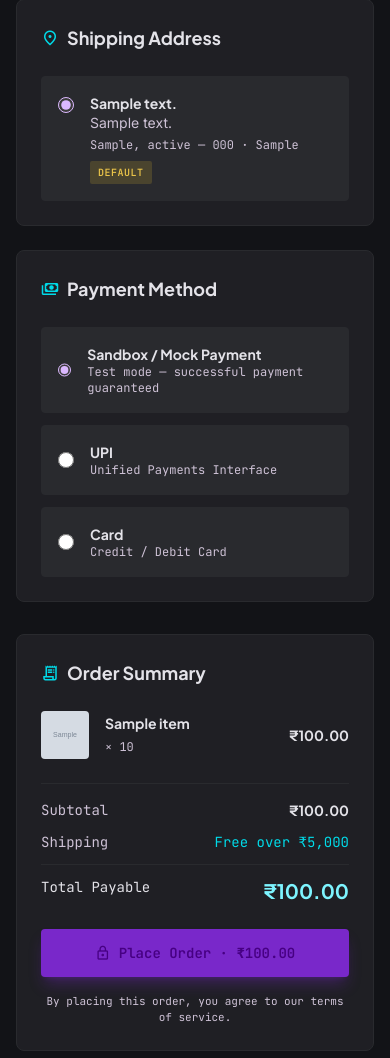
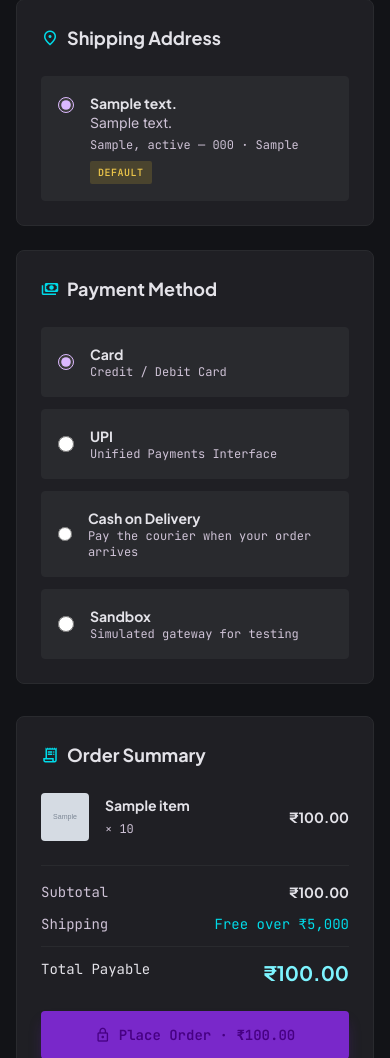
Before and after one commit to aly-osha/NovaChrono, a Django app: page /checkout/ in a window 390 px wide. Shown: the part 207-1265 px from the top of the page. Run offline with Django 5.2, Linux system fonts and the light colour scheme; a user stored in the database is signed in; tables that the repository leaves empty hold one stand-in row (values such as "Sample post"); grey boxes marked "Sample" are stand-in pictures; some libraries are stand-ins or nearby versions.

Commit message:
fix(orders): add cash on delivery and repair failed checkout
Orders appeared not to confirm because the checkout page still rendered a payment form when the buyer had no saved address. Submitting it found no address, flashed a message and redirected straight back to /checkout/, so the attempt looked like a silent failure. It now redirects to Add Address.

Adds cash on delivery. A COD order is confirmed on placement but its payment stays pending with no paid_at, because cash is not collected until the courier arrives; card, UPI and sandbox settle immediately.

Also freezes the shipping_* snapshot onto the order at checkout (schema rule 9) — previously the columns existed but were left empty, so order history could not be rendered independently of the saved address.

Two security fixes found while testing this:
- /admin/orders/ rendered every customer's order, address and phone included, to anonymous visitors. The view defined an is_admin check and never applied it.
- /admin/activity/ returned 500 because {{ log.admin_user.email|default:... }} resolves the attribute on None before the default filter can catch it.

```diff
--- a/orders/views.py
+++ b/orders/views.py
@@ -1,13 +1,16 @@
 """
 orders/views.py
 """
-from django.contrib.auth.decorators import login_required
+from django.contrib.auth.decorators import login_required, user_passes_test
 from django.shortcuts import render, redirect, get_object_or_404
 from django.contrib import messages
 from django.db import transaction
 from django.db.models import Sum
 
-from .models import Order, OrderItem, Payment, STATUS_CHOICES
+from .models import (
+    Order, OrderItem, Payment, STATUS_CHOICES,
+    PAYMENT_METHOD_CHOICES, CASH_ON_DELIVERY,
+)
 from cart.models import Cart
 from accounts.models import Address
 from analytics.models import ActivityLog
@@ -15,8 +18,8 @@ from analytics.models import ActivityLog
 
 @login_required
 def checkout(request):
-    cart = Cart.objects.get(buyer=request.user)
-    if not cart.items.exists():
+    cart = Cart.objects.filter(buyer=request.user).first()
+    if cart is None or not cart.items.exists():
         messages.warning(request, "Your cart is empty.")
         return redirect("cart")
 
@@ -30,10 +33,29 @@ def checkout(request):
             )
             return redirect("cart")
 
-    addresses = request.user.addresses.filter(is_active=True) if hasattr(Address, 'is_active') else request.user.addresses.all()
+    addresses = list(request.user.addresses.all())
+
+    # No saved address: show the page with an explanation instead of rendering
+    # a payment form that cannot succeed. Previously this fell through to the
+    # POST branch, found no address, and redirected back to /checkout/ with a
+    # flash the user could miss — orders looked like they silently failed.
+    if not addresses and request.method == "POST":
+        messages.error(
+            request,
+            "Add a delivery address before placing your order.",
+        )
+        return redirect("address_create")
+
     if request.method == "POST":
         address_id = request.POST.get("address")
-        payment_method = request.POST.get("payment_method", "sandbox")
+        payment_method = request.POST.get("payment_method", "card")
+
+        # Reject a method the model does not accept instead of letting it
+        # through to the DB layer, where it raises and 500s the request.
+        valid_methods = {value for value, _ in PAYMENT_METHOD_CHOICES}
+        if payment_method not in valid_methods:
+            messages.error(request, "Please choose a valid payment method.")
+            return redirect("checkout")
 
         if not address_id:
             messages.error(request, "Please select a shipping address.")
@@ -49,6 +71,18 @@ def checkout(request):
                 shipping_address=address,
                 total_amount=total,
             )
+            # schema rule 9: freeze the address onto the order at checkout so
+            # later edits to the saved address cannot rewrite order history.
+            order.shipping_name = (
+                address.buyer.get_full_name() or address.buyer.email
+            )
+            order.shipping_address_line1 = address.line1
+            order.shipping_address_line2 = address.line2
+            order.shipping_city = address.city
+            order.shipping_state = address.state
+            order.shipping_postal_code = address.postal_code
+            order.shipping_country = address.country
+            order.save()
 
             for item in cart.items.select_related("product"):
                 OrderItem.objects.create(
@@ -56,17 +90,24 @@ def checkout(request):
                     product=item.product,
                     quantity=item.quantity,
                     unit_price=item.product.price,
+                    subtotal=item.product.price * item.quantity,
                 )
                 # decrement stock
                 item.product.stock -= item.quantity
                 item.product.save()
 
+            # COD is collected at the door: the order is confirmed but the
+            # payment stays pending until the buyer pays on delivery. Every
+            # other method settles immediately in this mock implementation.
+            is_cod = payment_method == CASH_ON_DELIVERY
             payment = Payment.objects.create(
                 order=order,
                 method=payment_method,
-                status="success",  # sandbox always succeeds
-                transaction_ref=f"SANDBOX-{order.pk}",
-                paid_at=order.created_at,
+                status="pending" if is_cod else "success",
+                transaction_ref=(
+                    f"COD-{order.pk}" if is_cod else f"SANDBOX-{order.pk}"
+                ),
+                paid_at=None if is_cod else order.created_at,
             )
 
             # clear cart
@@ -79,10 +120,17 @@ def checkout(request):
                 target_id=order.pk,
             )
 
-        messages.success(
-            request,
-            f"Order #{order.pk} confirmed! Total: ₹{order.total_amount}",
-        )
+        if is_cod:
+            messages.success(
+                request,
+                f"Order #{order.pk} confirmed! Pay ₹{order.total_amount} "
+                "cash on delivery.",
+            )
+        else:
+            messages.success(
+                request,
+                f"Order #{order.pk} confirmed! Total: ₹{order.total_amount}",
+            )
         return redirect("order_detail", pk=order.pk)
 
     return render(request, "orders/checkout.html", {
@@ -108,20 +156,28 @@ def order_detail(request, pk):
 
 # ---- Admin order views ----
 
+def _is_admin(user):
+    """Admin gate for the order views.
+
+    Previously admin_order_list defined a local is_admin() and never applied
+    it, so /admin/orders/ rendered every customer's order — address, phone and
+    all — to anonymous visitors. The check existed but was dead code.
+    """
+    return user.is_authenticated and user.role in ("admin", "super_admin")
+
+
+@login_required
+@user_passes_test(_is_admin)
 def admin_order_list(request):
     """Admin view of all orders."""
-    from django.contrib.auth.decorators import user_passes_test
-    from django.contrib.auth import get_user_model
-
-    def is_admin(user):
-        return user.is_authenticated and user.role in ("admin", "super_admin")
-
     orders = Order.objects.select_related(
         "buyer", "shipping_address"
     ).prefetch_related("items__product").all()
     return render(request, "orders/admin_order_list.html", {"orders": orders})
 
 
+@login_required
+@user_passes_test(_is_admin)
 def admin_order_detail(request, pk):
     order = get_object_or_404(
         Order.objects.select_related("buyer", "shipping_address", "payment")
--- a/templates/orders/checkout.html
+++ b/templates/orders/checkout.html
@@ -2,8 +2,10 @@
 {% block title %}Checkout — NovaChrono{% endblock %}
 
 {% block content %}
+{% url 'cart' as url_cart %}
 <div class="max-w-5xl mx-auto">
   <div class="flex items-center justify-between mb-space-xl">
+    {% include "partials/_back_link.html" with target=url_cart label="Cart" %}
     <div>
       <h1 class="font-display text-2xl md:text-3xl font-bold text-on-surface">SECURE CHECKOUT</h1>
       <p class="text-on-surface-variant text-sm font-mono mt-space-2xs">Complete your collector order</p>
@@ -59,11 +61,11 @@
         </div>
         <div class="space-y-space-sm">
           <label class="flex items-center gap-space-md p-space-md rounded-lg bg-surface-container-high border border-surface-container-high cursor-pointer hover:border-secondary-dim hover:bg-surface-container transition-colors">
-            <input type="radio" name="payment_method" value="sandbox" checked
+            <input type="radio" name="payment_method" value="card" checked
                    class="w-4 h-4 rounded bg-surface-container-highest accent-primary"/>
             <div>
-              <span class="font-display text-sm font-bold text-on-surface block">Sandbox / Mock Payment</span>
-              <span class="text-on-surface-variant text-xs font-mono block">Test mode — successful payment guaranteed</span>
+              <span class="font-display text-sm font-bold text-on-surface block">Card</span>
+              <span class="text-on-surface-variant text-xs font-mono block">Credit / Debit Card</span>
             </div>
           </label>
           <label class="flex items-center gap-space-md p-space-md rounded-lg bg-surface-container-high border border-surface-container-high cursor-pointer hover:border-secondary-dim hover:bg-surface-container transition-colors">
@@ -74,10 +76,17 @@
             </div>
           </label>
           <label class="flex items-center gap-space-md p-space-md rounded-lg bg-surface-container-high border border-surface-container-high cursor-pointer hover:border-secondary-dim hover:bg-surface-container transition-colors">
-            <input type="radio" name="payment_method" value="card" class="w-4 h-4 rounded bg-surface-container-highest accent-primary"/>
+            <input type="radio" name="payment_method" value="cod" class="w-4 h-4 rounded bg-surface-container-highest accent-primary"/>
             <div>
-              <span class="font-display text-sm font-bold text-on-surface block">Card</span>
-              <span class="text-on-surface-variant text-xs font-mono block">Credit / Debit Card</span>
+              <span class="font-display text-sm font-bold text-on-surface block">Cash on Delivery</span>
+              <span class="text-on-surface-variant text-xs font-mono block">Pay the courier when your order arrives</span>
+            </div>
+          </label>
+          <label class="flex items-center gap-space-md p-space-md rounded-lg bg-surface-container-high border border-surface-container-high cursor-pointer hover:border-secondary-dim hover:bg-surface-container transition-colors">
+            <input type="radio" name="payment_method" value="sandbox" class="w-4 h-4 rounded bg-surface-container-highest accent-primary"/>
+            <div>
+              <span class="font-display text-sm font-bold text-on-surface block">Sandbox</span>
+              <span class="text-on-surface-variant text-xs font-mono block">Simulated gateway for testing</span>
             </div>
           </label>
         </div>
--- a/templates/orders/order_list.html
+++ b/templates/orders/order_list.html
@@ -2,8 +2,10 @@
 {% block title %}Order History — NovaChrono{% endblock %}
 
 {% block content %}
+{% url 'home' as url_home %}
 <div class="max-w-4xl mx-auto">
   <div class="flex items-center justify-between mb-space-xl">
+    {% include "partials/_back_link.html" with target=url_home label="Home" %}
     <div>
       <h1 class="font-display text-2xl md:text-3xl font-bold text-on-surface">ORDER HISTORY</h1>
       <p class="text-on-surface-variant text-sm font-mono mt-space-2xs">Your collector order records</p>
```
Also changed, not shown: orders/models.py (+7 -0 lines), orders/migrations/0004_alter_payment_method.py (added).
